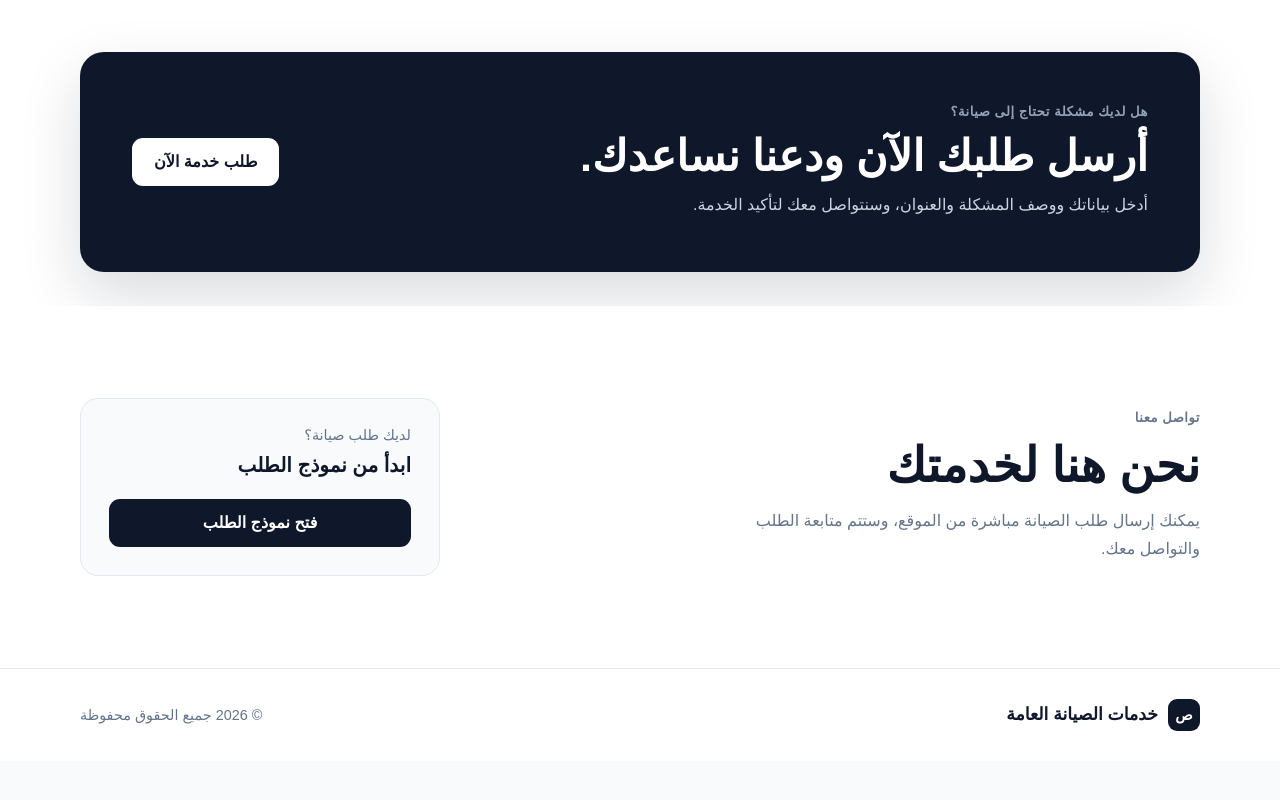
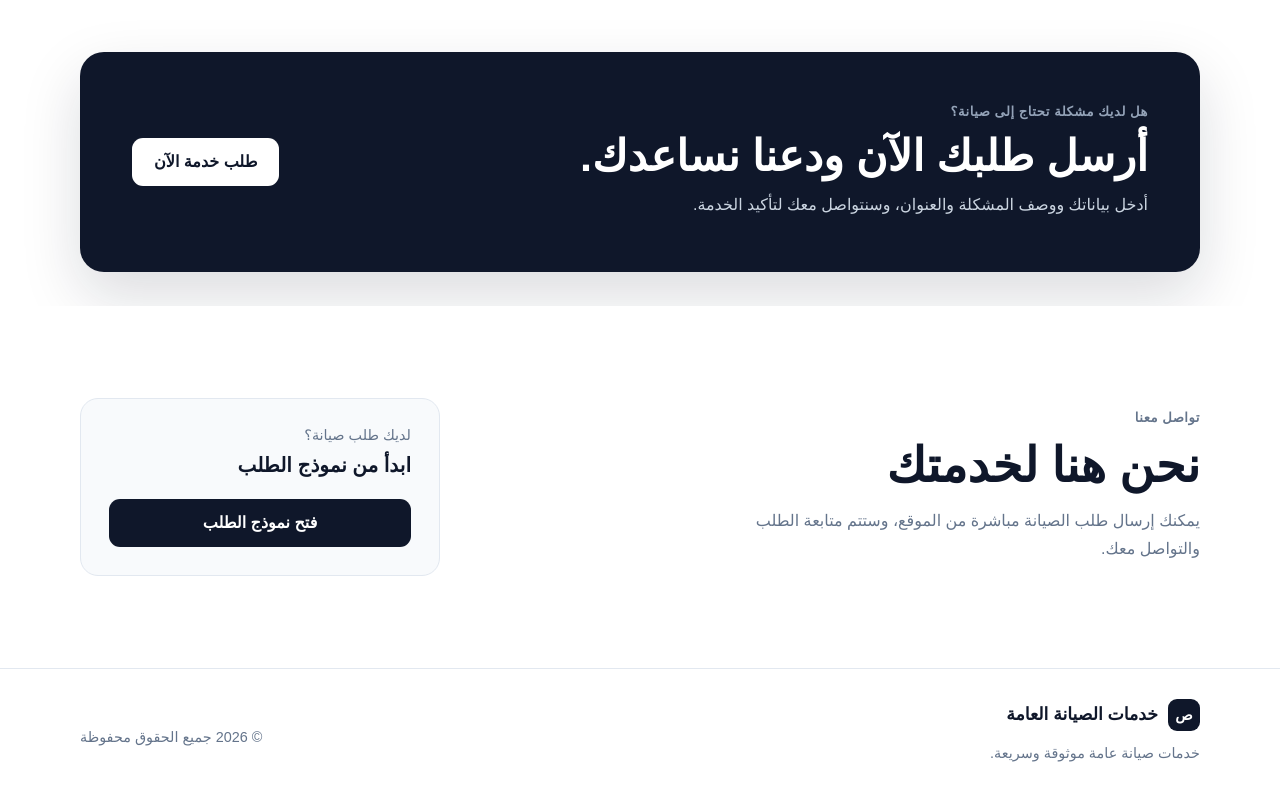
Before and after one commit to nsqdes-source/maintenance-website, a Next.js app: page / in a window 1280 px wide. Shown: the part 2562-3362 px from the top of the page. Before the commit the page ends 3323 px from the top, so only its background shows below. Built offline with nearby package versions, Linux system fonts and the light colour scheme; no server answers; the database is empty.

Commit message:
feat: render admin-managed footer content

```diff
--- a/app/page.tsx
+++ b/app/page.tsx
@@ -1,4 +1,5 @@
 import HeaderAccountControl from "./components/HeaderAccountControl";
+import { createClient } from "@/lib/supabase/server";
 
 const services = [
   ["الكهرباء", "تمديدات، إصلاح أعطال، وتركيب وتجهيزات كهربائية."],
@@ -21,7 +22,23 @@ const works = [
   ["أعمال سباكة", "إصلاح التسريبات والأعطال"],
 ];
 
-export default function Home() {
+export default async function Home() {
+  const supabase = await createClient();
+  const { data: footerContent } = await supabase
+    .from("site_footer_content")
+    .select("company_name, description, phone, email, address, copyright_text")
+    .eq("id", true)
+    .maybeSingle();
+
+  const footer = {
+    companyName: footerContent?.company_name ?? "خدمات الصيانة العامة",
+    description: footerContent?.description ?? "خدمات صيانة عامة موثوقة وسريعة.",
+    phone: footerContent?.phone ?? "",
+    email: footerContent?.email ?? "",
+    address: footerContent?.address ?? "",
+    copyright: footerContent?.copyright_text ?? "© 2026 جميع الحقوق محفوظة",
+  };
+
   return (
     <main>
       <section id="top" className="hero">
@@ -143,8 +160,14 @@ export default function Home() {
 
       <footer className="footer">
         <div className="container footerInner">
-          <div className="logo"><span className="logoMark">ص</span><span>خدمات الصيانة العامة</span></div>
-          <span>© 2026 جميع الحقوق محفوظة</span>
+          <div>
+            <div className="logo"><span className="logoMark">ص</span><span>{footer.companyName}</span></div>
+            <p className="footerDescription">{footer.description}</p>
+            {footer.address ? <span className="footerContact">{footer.address}</span> : null}
+            {footer.phone ? <a className="footerContact" href={`tel:${footer.phone}`}>{footer.phone}</a> : null}
+            {footer.email ? <a className="footerContact" href={`mailto:${footer.email}`}>{footer.email}</a> : null}
+          </div>
+          <span>{footer.copyright}</span>
         </div>
       </footer>
     </main>
```
